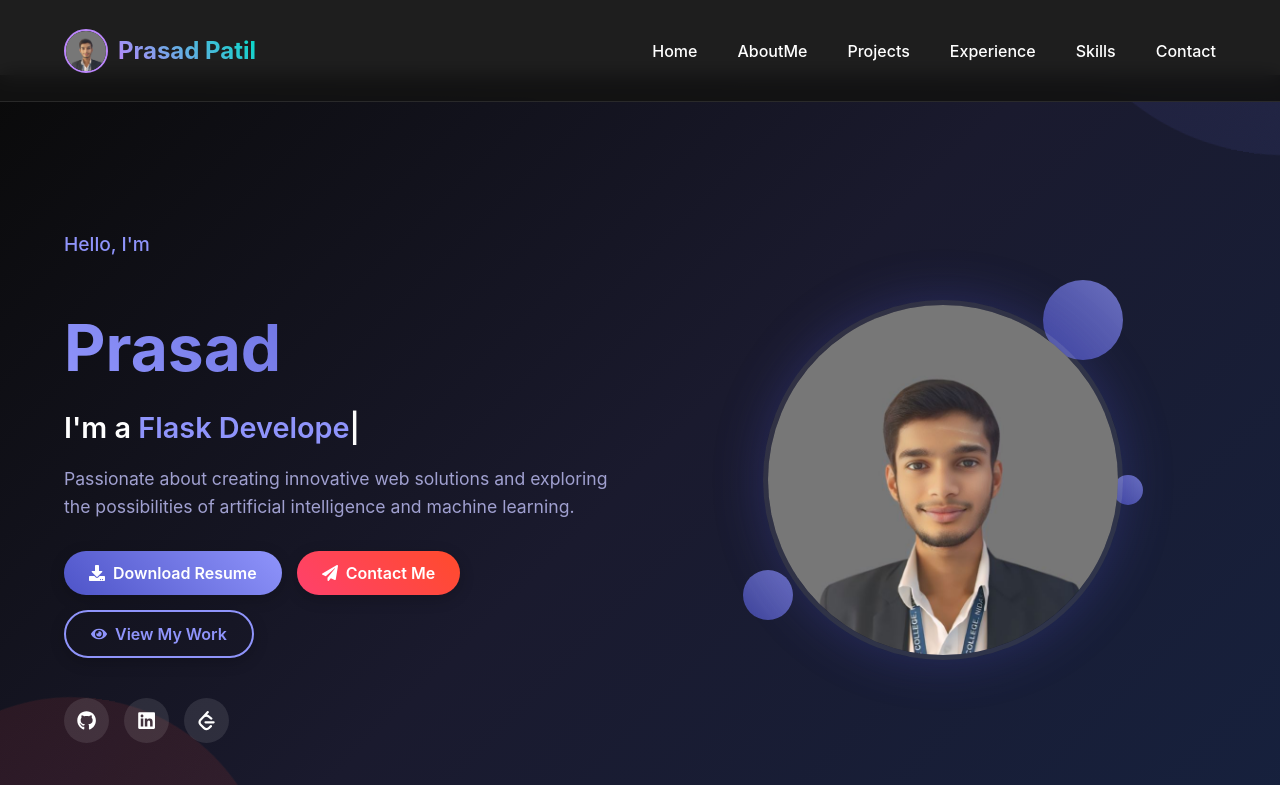
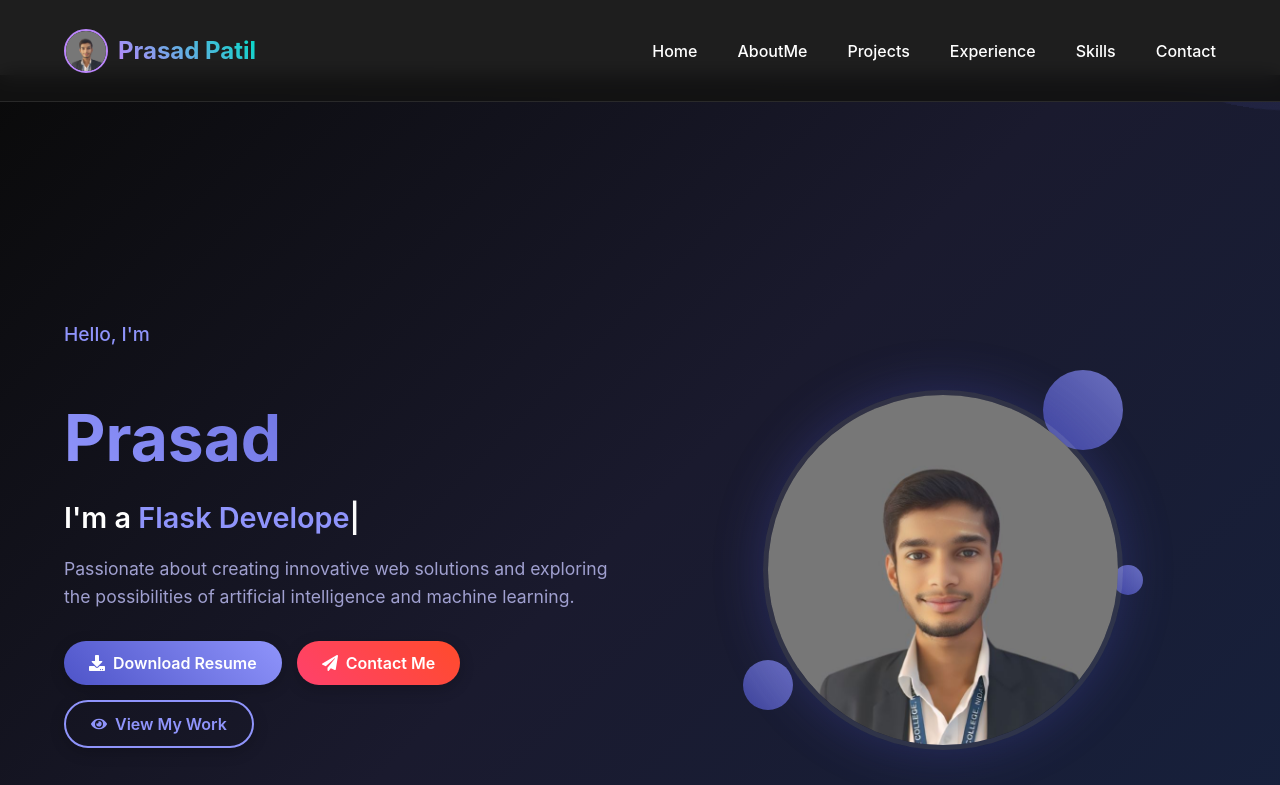
Before and after one commit to prasad-patil22/portfolio, a React (Create React App) app: page / in a window 1280 px wide. Shown: the top 785 px of the page. Built offline with nearby package versions, Linux system fonts and the light colour scheme.

Commit message:
adding padding in hero section

```diff
--- a/src/components/PortfolioLayout/HeroSection.jsx
+++ b/src/components/PortfolioLayout/HeroSection.jsx
@@ -47,7 +47,7 @@ const HeroSection = () => {
 
   return (
     <div>
-      <section id="home" className="hero">
+      <section id="home" className="hero" style={{paddingTop:"90px"}}>
         <div className="hero-container">
           <div className="hero-content">
             <div className="hero-text-content">
```
